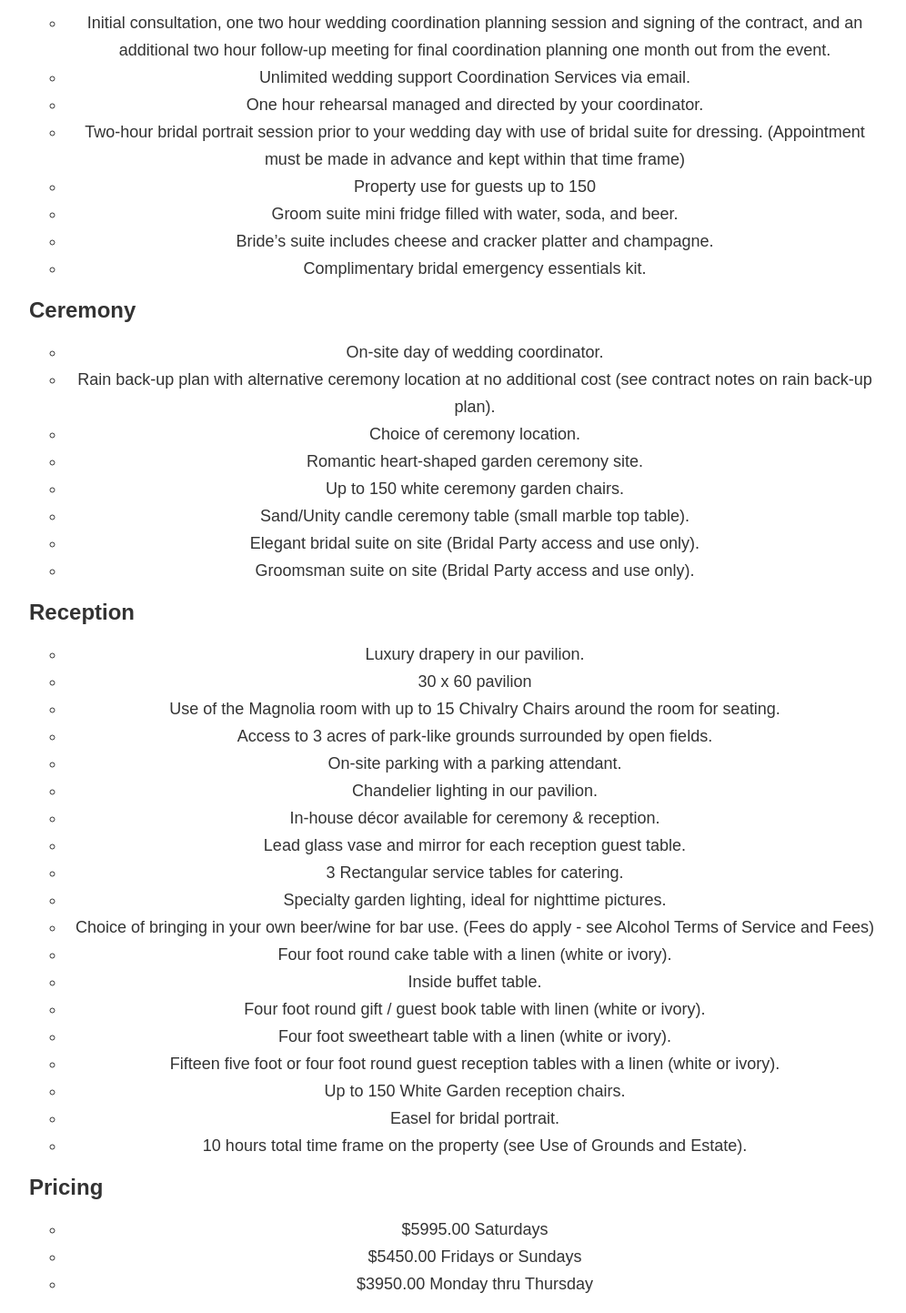
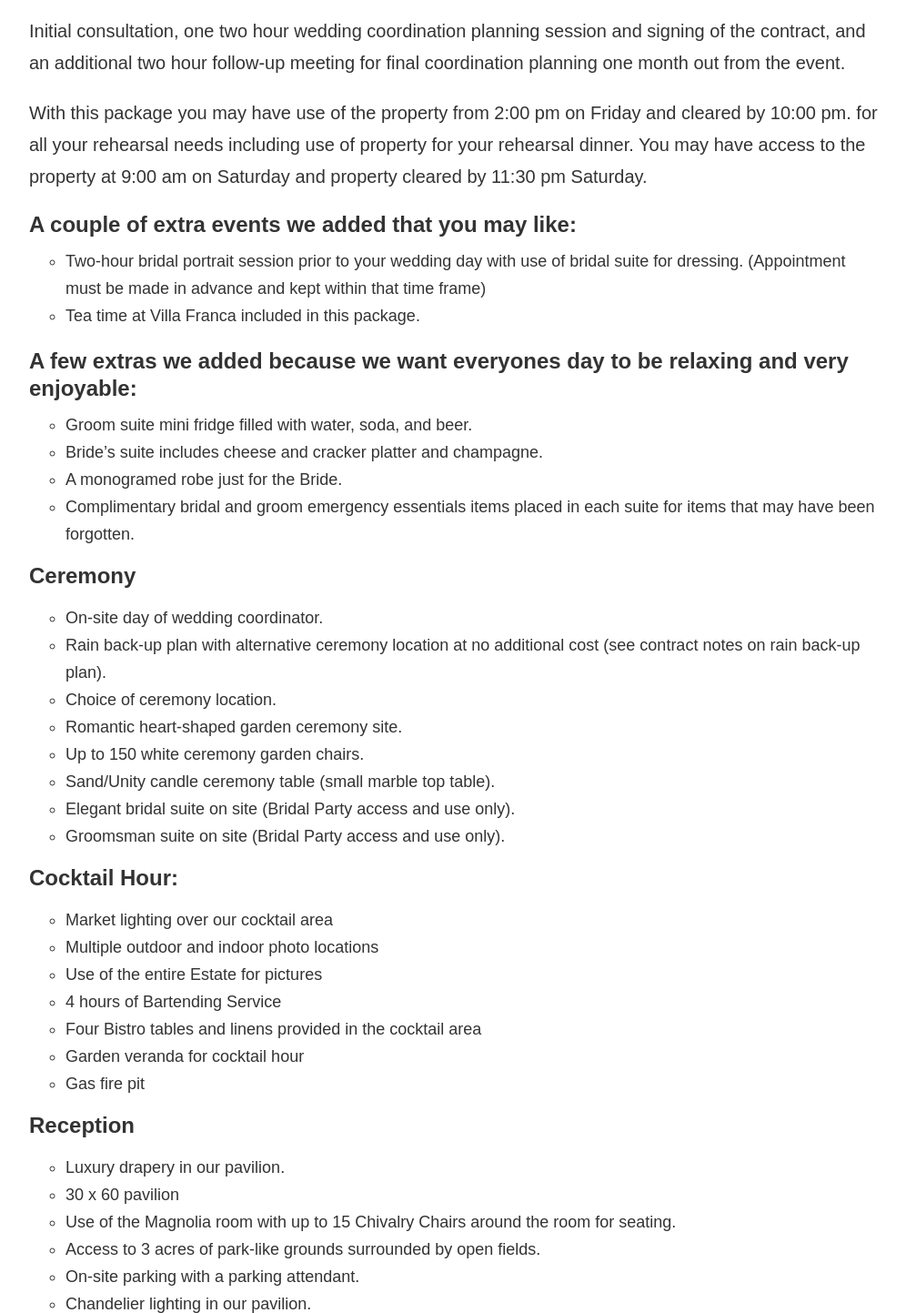
Before and after one commit to cowlesrk/villa-franca, a plain HTML site: page weddings.html in a window 1280 px wide. Shown: the part 1798-3241 px from the top of the page at 91% size, without its empty margins (138-1134 px from the left). Drawn offline with nearby package versions, Linux system fonts and the light colour scheme; some packages are replaced by stand-ins of ours; a script that the page names is missing; a web font is replaced by a local one.

Commit message:
updated magnolia bridal package content

```diff
--- a/weddings.html
+++ b/weddings.html
@@ -80,6 +80,7 @@
 <div class="header-image">
 <img src="http://i.imgur.com/A21r39U.png" alt="Villa Franca Wedding Estate" width="70%"style="padding:20px;">
 </div>
+</center>
   <div class="description-section">
     <div class="regular-container w-container">
       <h1>Where the rest of your life begins...</h1>
@@ -98,15 +99,19 @@
         <p>Our Magnolia package saves you the time of finding a trusted caterer and director/day of wedding coordinator, so you can focus on picking wedding professionals whom best meet your individual needs for your wedding day. We have included the essentials to get you started with this package such as tables, ceremony and reception chairs and linens.&nbsp;
         <br>
     <h2>Pre Wedding</h2>
+      <p>Initial consultation, one two hour wedding coordination planning session and signing of the contract, and an additional two hour follow-up meeting for final coordination planning one month out from the event.</p>
+    <p>With this package you may have use of the property from 2:00 pm on Friday and cleared by 10:00 pm.  for all your rehearsal needs including use of property for your rehearsal dinner.  You may have access to the property at 9:00 am on Saturday and property cleared by 11:30 pm Saturday.</p>
+  <h3>A couple of extra events we added that you may like:</h3>
   <ul style="list-style-type:circle">
-   		<li>Initial consultation, one two hour wedding coordination planning session and signing of the contract, and an 			additional two hour follow-up meeting for final coordination planning one month out from the event.</li>
-   		<li>Unlimited wedding support Coordination Services via email.</li>
-       		<li>One hour rehearsal managed and directed by your coordinator.</li>
     <li>Two-hour bridal portrait session prior to your wedding day with use of bridal suite for dressing. (Appointment must be made in advance and kept within that time frame)</li>
-       		<li>Property use for guests up to 150</li>
+    <li>Tea time at Villa Franca included in this package.</li>
+  </ul>
+  <h3>A few extras we added because we want everyones day to be relaxing and very enjoyable:</h3>
+    <ul style="list-style-type:circle">
           <li>Groom suite mini fridge filled with water, soda, and beer.</li>
           <li>Bride’s suite includes cheese and cracker platter and champagne.</li>
-       		<li>Complimentary bridal emergency essentials kit.</li>
+          <li>A monogramed robe just for the Bride.</li>
+          <li>Complimentary bridal and groom emergency essentials items placed in each suite for items that may have been forgotten.</li>
         </ul>
         <h2>Ceremony</h2>
     <ul style="list-style-type:circle">
@@ -118,6 +123,17 @@
       <li>Sand/Unity candle ceremony table (small marble top table).</li>
       <li>Elegant bridal suite on site (Bridal Party access and use only).</li>
       <li>Groomsman suite on site (Bridal Party access and use only).</li>
+    </ul>
+
+    <h2>Cocktail Hour:</h2>
+    <ul style="list-style-type:circle">
+      <li>Market lighting over our cocktail area</li>
+      <li>Multiple outdoor and indoor photo locations</li>
+      <li>Use of the entire Estate for pictures</li>
+      <li>4 hours of Bartending Service</li>
+      <li>Four Bistro tables and linens provided in the cocktail area</li>
+      <li>Garden veranda for cocktail hour</li>
+      <li>Gas fire pit</li>
     </ul>
 
     <h2>Reception</h2>
@@ -140,14 +156,12 @@
       <li>Fifteen five foot or four foot round guest reception tables with a linen (white or ivory).</li>
       <li>Up to 150 White Garden reception chairs.</li>
       <li>Easel for bridal portrait.</li>
-   		<li>10 hours total time frame on the property (see Use of Grounds and Estate).</li>
     </ul>
 
     <h2>Pricing</h2>
     <ul style="list-style-type:circle">
-   		<li>$5995.00 Saturdays</li>
-   		<li>$5450.00 Fridays or Sundays</li>
-   		<li>$3950.00 Monday thru Thursday</li>
+      <li>$6995.00 Saturdays</li>
+      <li>$3950.00 Monday thru Thursday (Not available end of Sept thru the middle of April)</li>
     </ul>
 
     </div>
```
Lines whose indentation alone changed are shown as unchanged.
